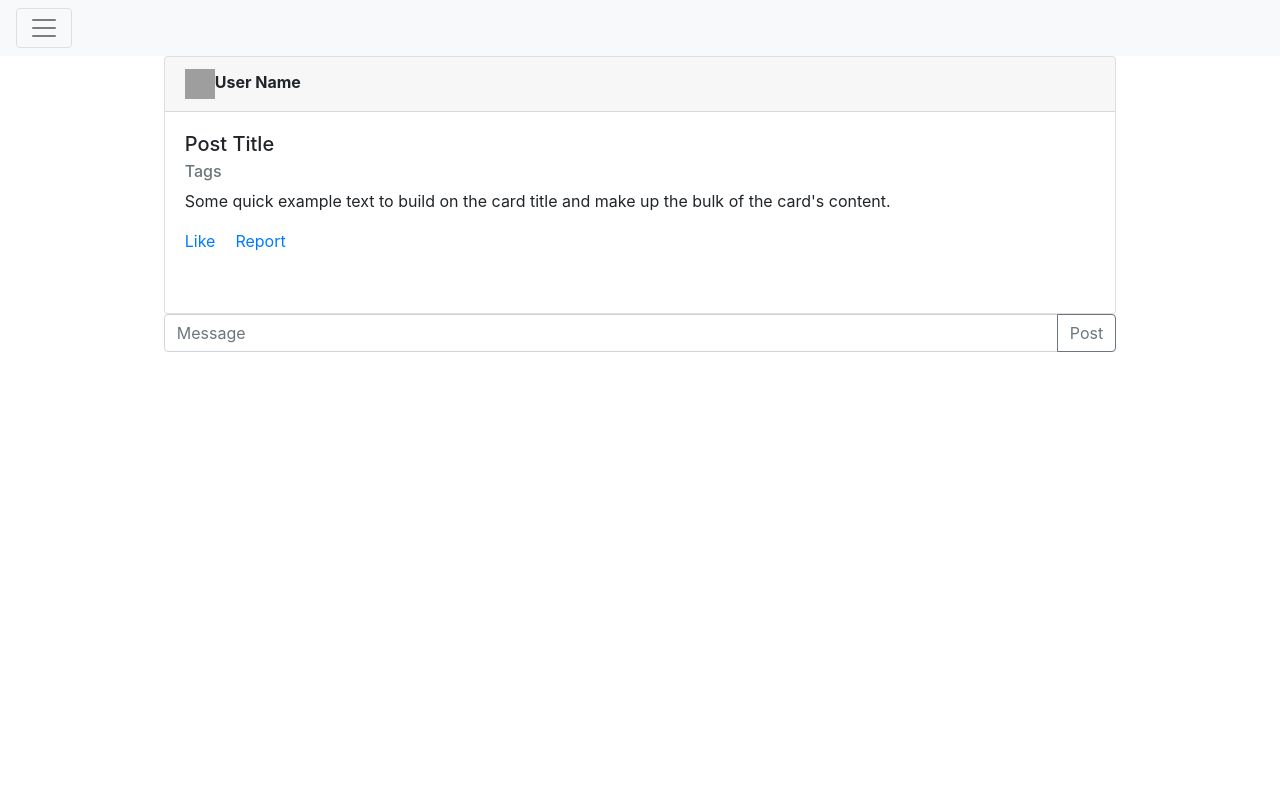
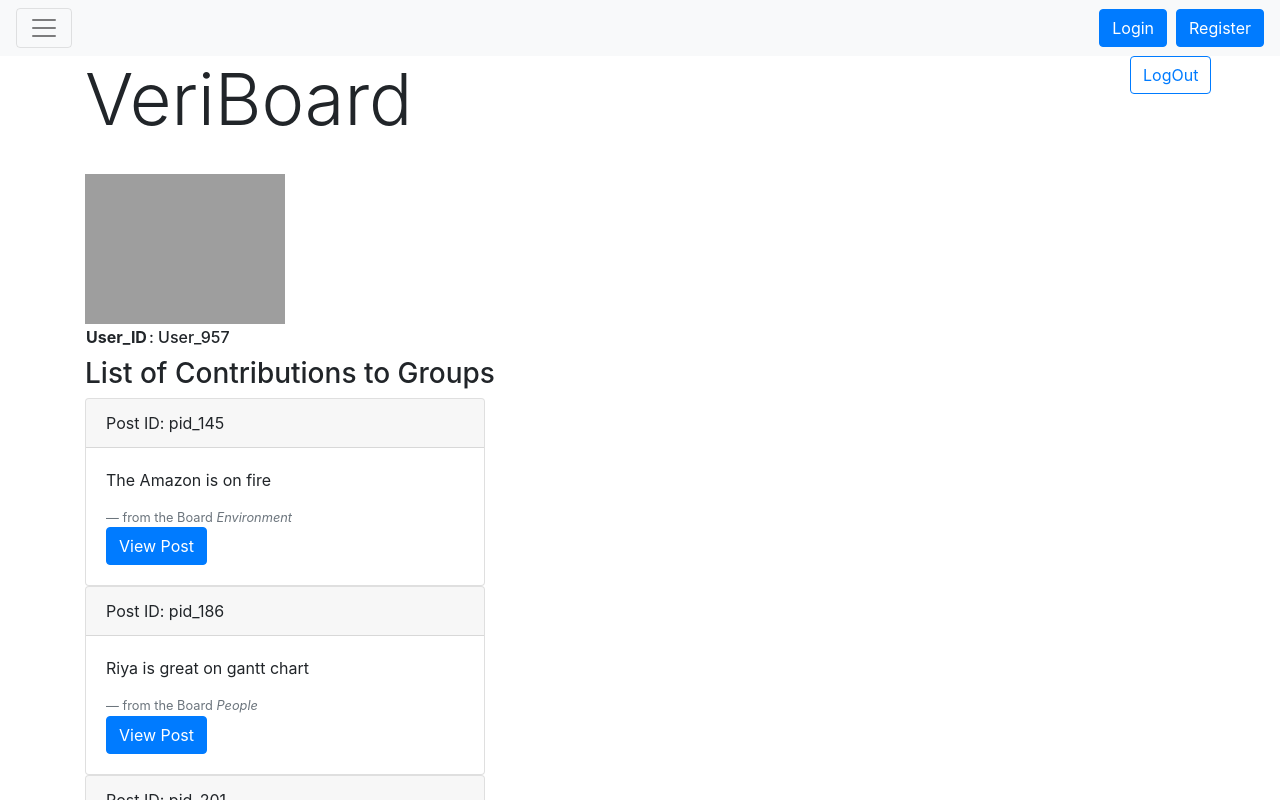
Before and after one commit to ShivaniMangal/veriboard, a React (Create React App) app: page /profile in a window 1280 px wide. Shown: the top 800 px of the page. Built offline with nearby package versions, Linux system fonts and the light colour scheme; grey boxes are pictures that could not be loaded.

Commit message:
Routing added

```diff
--- a/src/App.js
+++ b/src/App.js
@@ -1,12 +1,12 @@
 import React from 'react';
 import NavBar from './components/NavBar';
 import EachPost from './components/EachPost'
-
+import Router from './components/Router'
 const App= () => {
   return (
     <div className="App">
       <NavBar />
-      <EachPost />
+      <Router/>
     </div>
   );
 }
--- a/src/components/Dashboard.js
+++ b/src/components/Dashboard.js
@@ -1,9 +1,10 @@
 import React from 'react';
-import './styles.css'
+//import './styles.css'
 import ReadMoreReact from 'read-more-react';
 import ReadMoreAndLess from 'react-read-more-less';
 import {Modal,Button,ButtonToolbar,Form} from 'react-bootstrap'
-import Newpost from './Newpost'
+// import Newpost from './Newpost'
+import {Link} from 'react-router-dom'
 
 class Dashboard extends React.Component {
 
@@ -69,7 +70,7 @@ class Dashboard extends React.Component {
 
     let list = this.state.posts.map(
       i => {
-        return <div className="container" style = {{width : '60rem', padding: '2px 16px', backgroundColor : 'black'}}>
+        return <div className="container" style = {{width : '60rem', padding: '2px 16px'}}>
           <hr />
           <div class="card" style = {{width : '50rem', align: 'center', rgba:'(0,0,0,0.2)',transition: '0.3s'}}>
             <div >
@@ -88,7 +89,7 @@ class Dashboard extends React.Component {
                  {i.content}
                 </ReadMoreAndLess>
                  <br /> <br />
-                 <button class="btn btn-outline-primary" >Open Discussion</button><br /> <br />&nbsp;&nbsp;
+                 <Link to ='/viewpost'><button class="btn btn-outline-primary" >Open Discussion</button></Link><br /> <br />&nbsp;&nbsp;
               </div>
             </div>
           </div>
--- a/src/components/NavBar.js
+++ b/src/components/NavBar.js
@@ -1,4 +1,6 @@
 import React, {Component} from 'react';
+import Buttonss from './Buttonss';
+import {Link} from 'react-router-dom';
 
 class NavBar extends Component{
     constructor(props){
@@ -16,15 +18,19 @@ render(){
   <button class="navbar-toggler" type="button" data-toggle="collapse" data-target="#navbarNavDropdown" aria-controls="navbarNavDropdown" aria-expanded="false" aria-label="Toggle navigation">
     <span class="navbar-toggler-icon"></span>
   </button>
+  <Buttonss/>
   <div class="collapse navbar-collapse" id="navbarNavDropdown">
     <ul class="navbar-nav">
       <li class="nav-item active">
-        <a class="nav-link" href="#">Home <span class="sr-only">(current)</span></a>
+        <Link to ='/dashboard' class="nav-link" >Home <span class="sr-only">(current)</span></Link>
       </li>
       <li class="nav-item">
-        <a class="nav-link" href="#">My Profile</a>
+        <Link to ='/profile' class="nav-link" >My Profile</Link>
       </li>
-      <li class="nav-item dropdown">
+      <li class="nav-item">
+        <Link to ='/dashboard' class="nav-link" >Posts</Link>
+      </li>
+      {/* <li class="nav-item dropdown">
         <a class="nav-link dropdown-toggle" href="#" id="Visibility" data-toggle="dropdown" aria-haspopup="true" aria-expanded="false">
           Posts
         </a>
@@ -32,10 +38,11 @@ render(){
           <a class="dropdown-item" href="#">Public Posts</a>
           <a class="dropdown-item" href="#">Private Posts</a>
         </div>
-      </li>
+      </li> */}
       <li class="nav-item">
         <a class="nav-link" href="#">Logout</a>
       </li>
+
     </ul>
   </div>
 </nav>
--- /dev/null
+++ b/src/components/Router.js
@@ -0,0 +1,26 @@
+import React from 'react'
+import {Route, Switch} from 'react-router-dom';
+import Dashboard from '../components/Dashboard';
+import EachPost from '../components/EachPost';
+import Login from '../components/Login';
+import Profile from '../components/profile';
+import Register from '../components/Register';
+import Buttonss from '../components/Buttonss'
+
+const Router = () => {
+
+    return(
+        <div>
+            <Switch>
+                <Route path ="/dashboard" component={Dashboard}></Route>
+                <Route path ="/viewpost" component={EachPost}></Route>
+                <Route path ="/register" component={Register}></Route>
+                <Route path ="/login" component={Login}></Route>
+                <Route path ="/profile" component={Profile}></Route>
+                <Route path ="/loginhome" component={Buttonss}></Route>
+            </Switch>
+        </div>
+    );
+}
+
+export default Router;
--- a/src/components/profile.js
+++ b/src/components/profile.js
@@ -1,12 +1,12 @@
 import React from 'react'
-import './Profile1.css'
+import '../styles/profile.module.css'
+import {Link} from 'react-router-dom'
 
-export default class Profile1 extends React.Component {
+export default class Profile extends React.Component {
     constructor() {
         super();
         this.state = {
             user: 'User_957',
-            type: 'Registered',
             contributions: [{ postId: 'pid_145', post: 'The Amazon is on fire', board: 'Environment' },
             { postId: 'pid_186', post: 'Riya is great on gantt chart', board: 'People' },
             { postId: 'pid_201', post: 'Neel knows everything', board: 'Inspiring People' }],
@@ -20,7 +20,7 @@ export default class Profile1 extends React.Component {
                 <div class="card-body">
                     <p class="card-text">{item.post}</p>
                     <footer class="blockquote-footer">from the Board <cite title="Source Title">{item.board}</cite></footer>
-                    <a class="btn btn-primary">View Post</a>
+                    <Link to ='/viewpost' class="btn btn-primary">View Post</Link>
                 </div>
 
             </div>
@@ -48,7 +48,7 @@ export default class Profile1 extends React.Component {
                 <div className="leftpane">
                     <img src="https://image.flaticon.com/icons/png/512/21/21294.png" alt="user's DP" width="200" height="150" />
                     <br /><table><th>User_ID</th><th> <h6>: {this.state.user}</h6></th>
-                        <tr><td><h6>User_Type</h6></td><td><h6>: {this.state.type}</h6></td></tr></table>
+                        </table>
                 </div>
                 <div className="middlepane">
                     <h3>List of Contributions to Groups</h3>
--- a/src/index.js
+++ b/src/index.js
@@ -5,4 +5,5 @@ import 'bootstrap/dist/js/bootstrap.js';
 import App from './App';
 
 
-ReactDOM.render(<App />, document.getElementById('root'));
+import {BrowserRouter} from 'react-router-dom';
+ReactDOM.render(<BrowserRouter><App /></BrowserRouter>, document.getElementById('root'));
```
Also changed, not shown: src/components/Notification.js (deleted), src/styles/profile.module.css (renamed from src/styles/profile.css).
